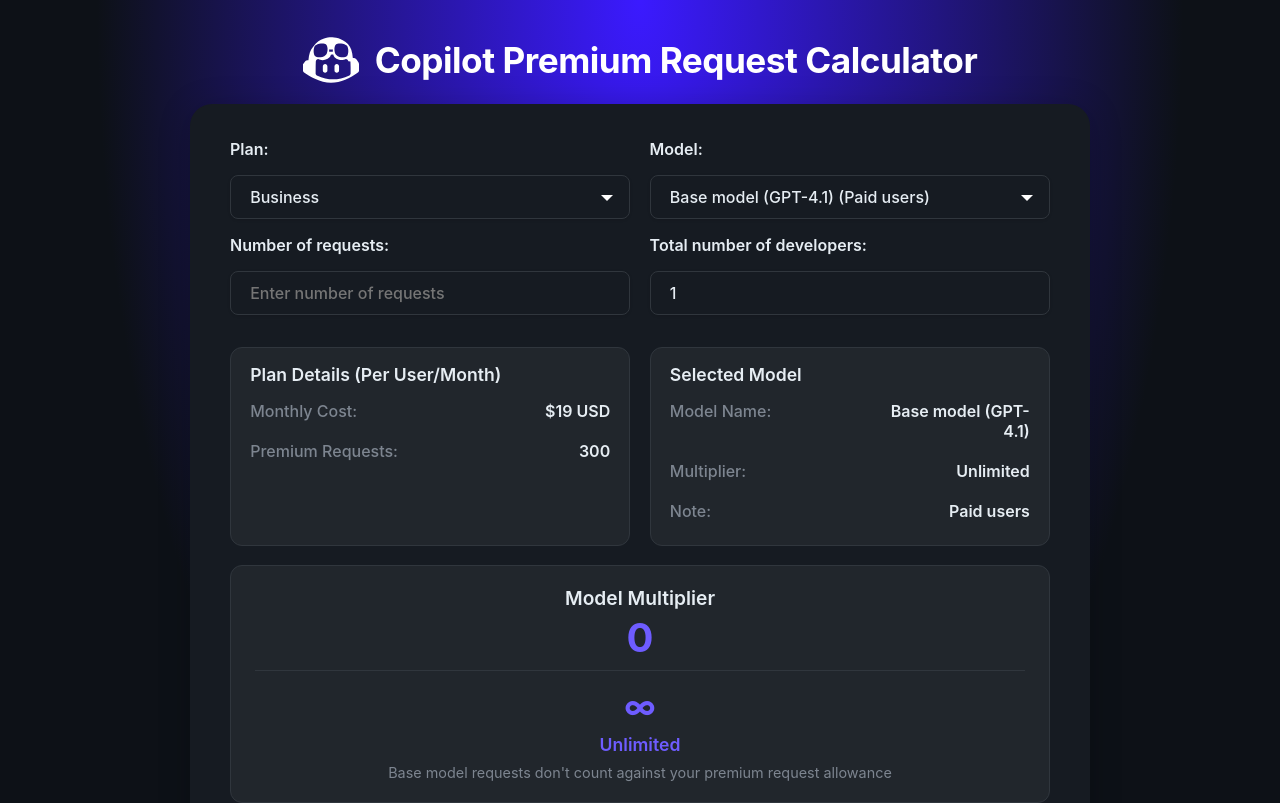
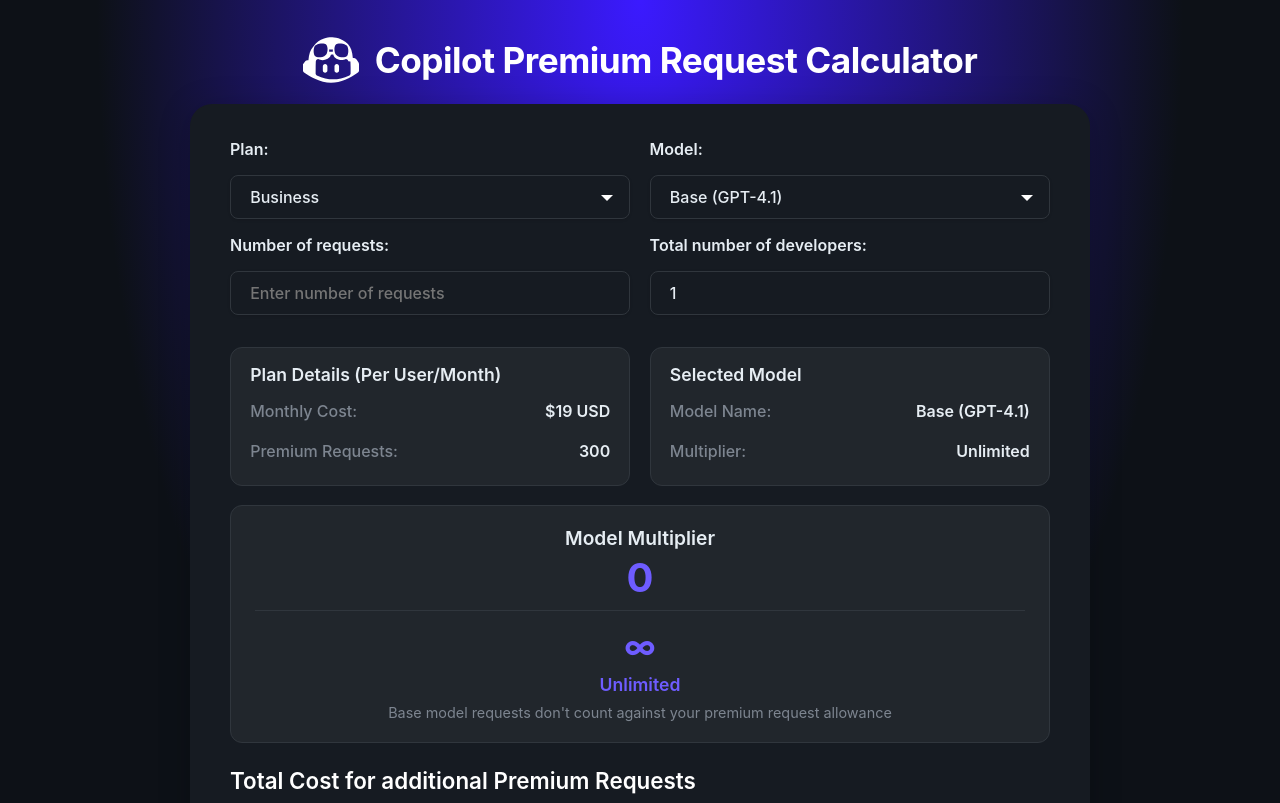
Before and after one commit to jackgkafaty/GitHub_ToolBox, a React (Vite) app: page / in a window 1280 px wide. Shown: the top 803 px of the page. Built offline with nearby package versions, Linux system fonts and the light colour scheme.

Commit message:
fix: remove '(Paid users)' from dropdown and note for base model, always show 'Base (GPT-4.1)'

```diff
--- a/src/App.jsx
+++ b/src/App.jsx
@@ -82,8 +82,7 @@
                 >
                   {models.map((m, i) => (
                     <option key={i} value={i}>
-                      {m.name}
-                      {m.note ? ` (${m.note})` : ""}
+                      {m.name === "Base model (GPT-4.1)" ? "Base (GPT-4.1)" : m.name}
                     </option>
                   ))}
                 </select>
@@ -155,7 +154,7 @@
                 <div className="model-detail-row">
                   <span className="model-detail-label">Model Name:</span>
                   <span className="model-detail-value">
-                    {selectedModel.name}
+                    {selectedModel.name === "Base model (GPT-4.1)" ? "Base (GPT-4.1)" : selectedModel.name}
                   </span>
                 </div>
                 <div className="model-detail-row">
@@ -164,7 +163,7 @@
                     {getMultiplier() === 0 ? "Unlimited" : getMultiplier()}
                   </span>
                 </div>
-                {selectedModel.note && (
+                {selectedModel.note && selectedModel.name !== "Base model (GPT-4.1)" && (
                   <div className="model-detail-row">
                     <span className="model-detail-label">Note:</span>
                     <span className="model-detail-value">
```
